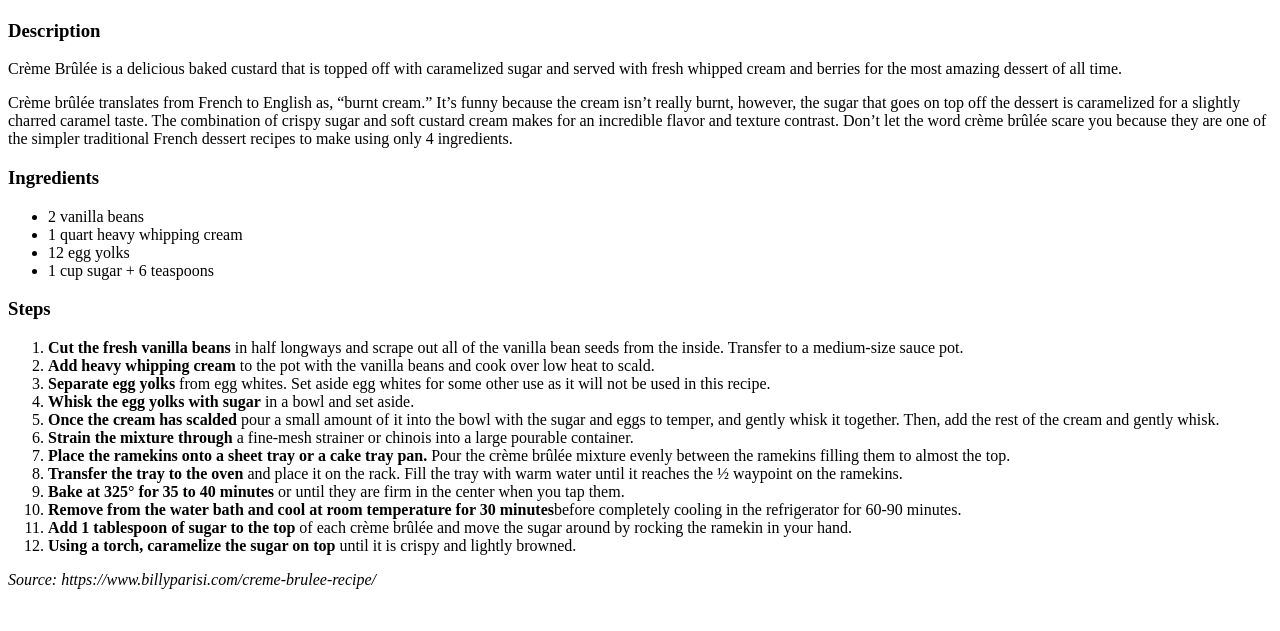
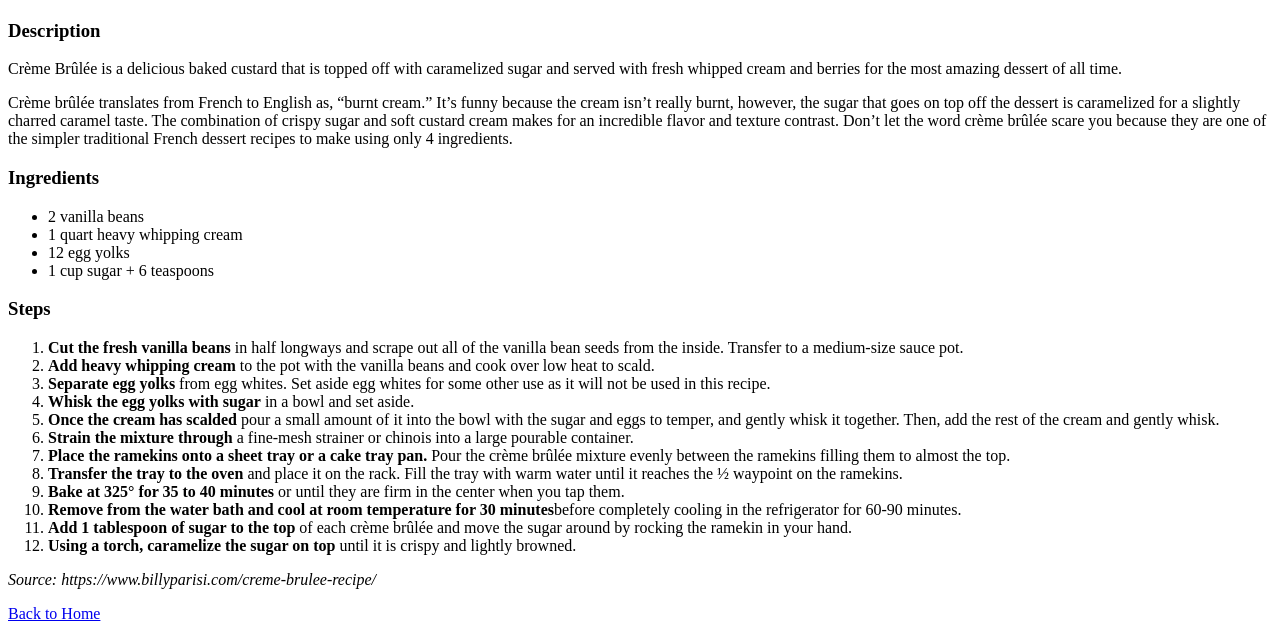
Before and after one commit to yenndang/odin-recipes, a plain HTML site: page recipes/cremebrulee.html in a window 1280 px wide. Shown: the part 458-1089 px from the top of the page. Before the commit the page ends 1063 px from the top, so only its background shows below. Drawn offline with Linux system fonts and the light colour scheme.

Commit message:
link recipe pages to homepage for navigating purpose

```diff
--- a/recipes/cremebrulee.html
+++ b/recipes/cremebrulee.html
@@ -90,6 +90,6 @@
         <p>
             <em>Source: https://www.billyparisi.com/creme-brulee-recipe/ </em>
         </p>
-
+        <a href="../index.html">Back to Home</a><em></em>
     </body>
 </html>
```
Also changed, not shown: recipes/grapefruitgreentea.html (+1 -1 lines), recipes/pho.html (+1 -1 lines).
